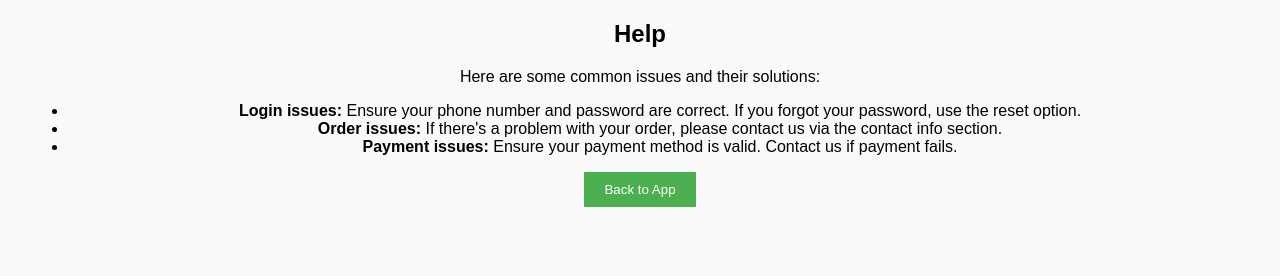
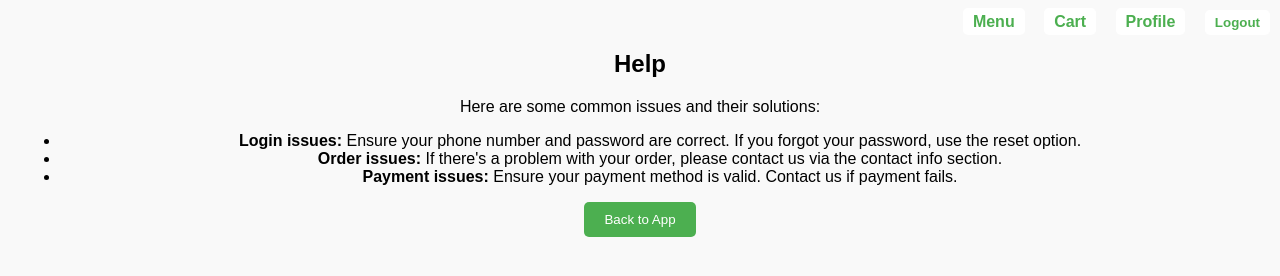
Before and after one commit to Gayathrisriramaneni/ZestVignan, a plain HTML site: page help.html in a window 1280 px wide. Drawn offline with Linux system fonts and the light colour scheme.

Commit message:
Update help.html

```diff
--- a/help.html
+++ b/help.html
@@ -4,12 +4,53 @@
     <meta charset="UTF-8">
     <title>Zest Online - Help</title>
     <style>
-        body { font-family: Arial, sans-serif; text-align: center; background: #f9f9f9; }
-        .content-section { margin: 20px; }
-        .btn { padding: 10px 20px; background: #4CAF50; color: white; border: none; cursor: pointer; }
+        body {
+            font-family: Arial, sans-serif;
+            text-align: center;
+            background: #f9f9f9;
+            margin: 0;
+        }
+        .top-right {
+            position: absolute;
+            top: 10px;
+            right: 10px;
+        }
+        .top-right a, .top-right button {
+            margin-left: 15px;
+            text-decoration: none;
+            color: #4CAF50;
+            font-weight: bold;
+            padding: 5px 10px;
+            border-radius: 5px;
+            background-color: #fff;
+            border: none;
+            cursor: pointer;
+        }
+        .top-right a:hover, .top-right button:hover {
+            background-color: #e0ffe0;
+        }
+        .content-section {
+            margin: 50px 20px 20px 20px;
+        }
+        .btn {
+            padding: 10px 20px;
+            background: #4CAF50;
+            color: white;
+            border: none;
+            cursor: pointer;
+            border-radius: 5px;
+        }
     </style>
 </head>
 <body>
+    <!-- Top-right navigation -->
+    <div class="top-right">
+        <a href="menu.html">Menu</a>
+        <a href="cart.html">Cart</a>
+        <a href="profile.html">Profile</a>
+        <button onclick="logout()">Logout</button>
+    </div>
+
     <div class="content-section">
         <h2>Help</h2>
         <p>Here are some common issues and their solutions:</p>
@@ -25,6 +66,13 @@
         function backToApp() {
             window.history.back(); // Go back to the previous page
         }
+
+        function logout() {
+            localStorage.removeItem('user'); // remove logged in user
+            localStorage.removeItem('cart'); // optional: clear cart on logout
+            alert('Logged out successfully!');
+            window.location.href = 'login.html';
+        }
     </script>
 </body>
 </html>
```
